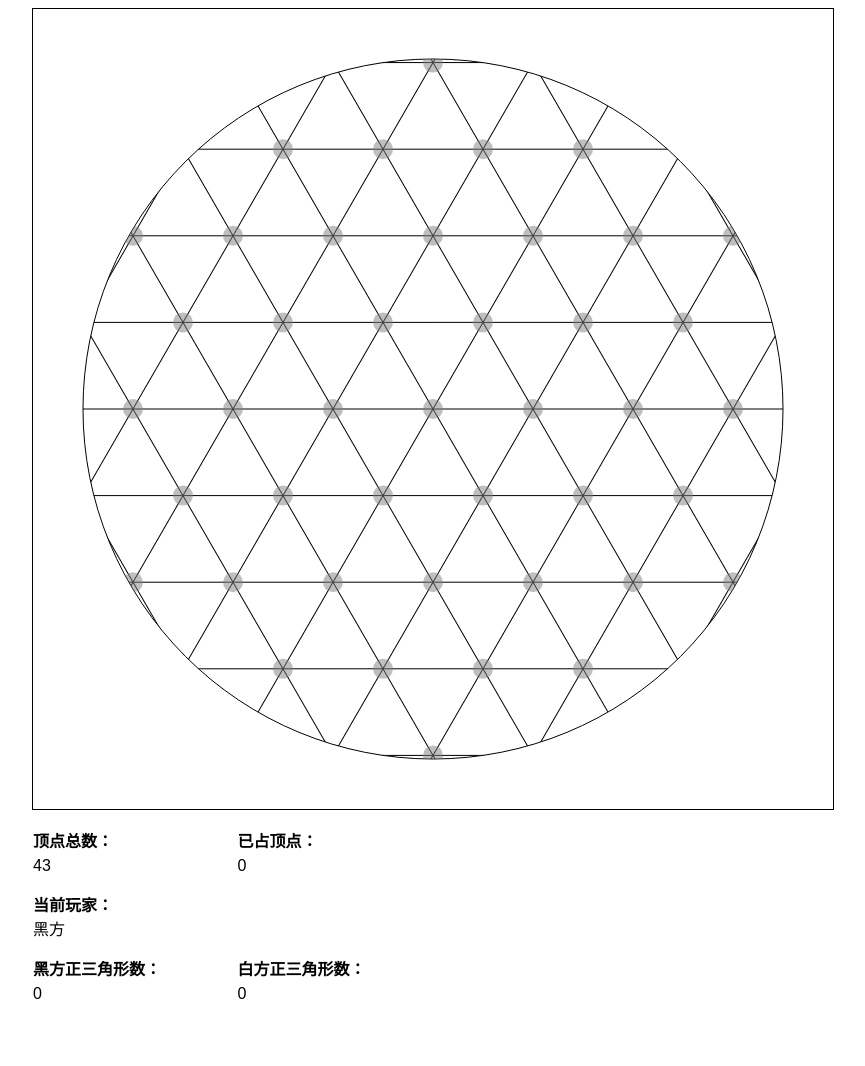
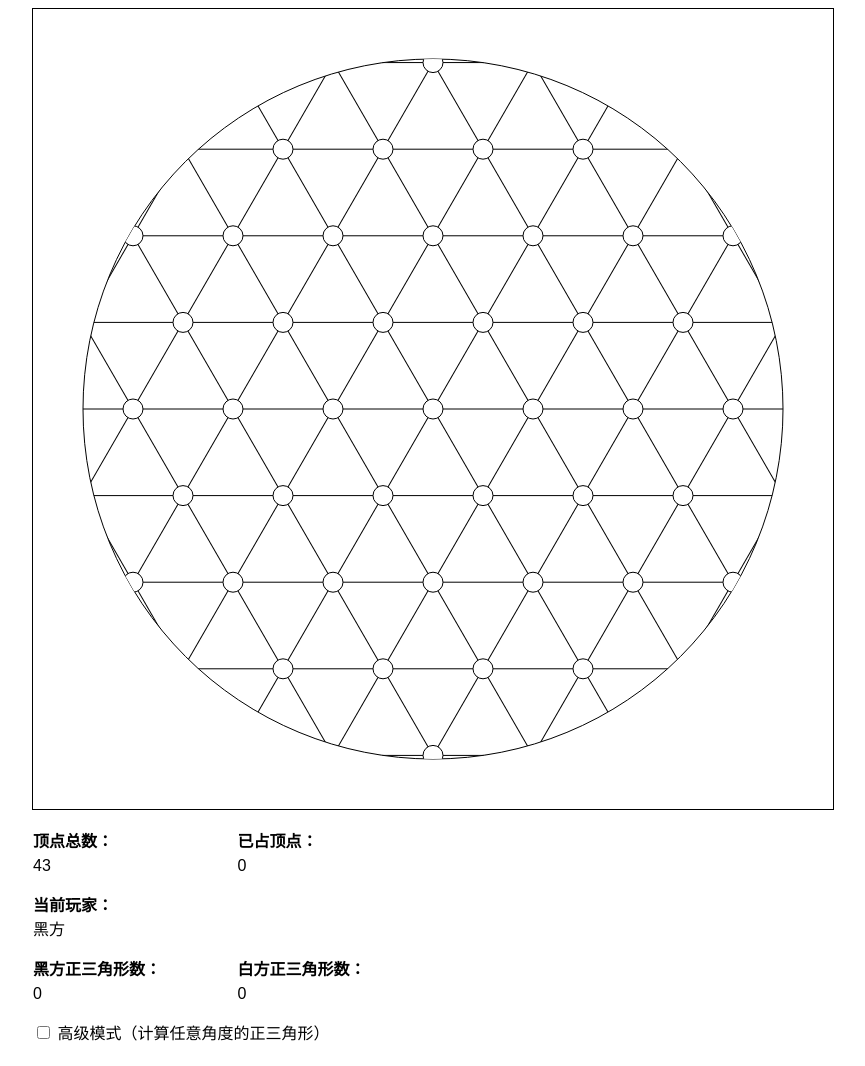
Before and after one commit to bones7456/bones7456, a plain HTML site: page triangle_chess/index.html in a window 1280 px wide. Shown: the whole page, without its empty margins (207-1072 px from the left). Before the commit the page ends 1026 px from the top, so only its background shows below. Drawn offline with Linux system fonts and the light colour scheme.

Commit message:
优化计算结果的逻辑

```diff
--- a/triangle_chess/game.js
+++ b/triangle_chess/game.js
@@ -265,7 +265,9 @@
                     const p3 = positions[k];
 
                     if (isEquilateralTriangle(p1, p2, p3)) {
-                        count++;
+                        if (advancedModeCheckbox.checked || isConnectedTriangle(p1, p2, p3)) {
+                            count++;
+                        }
                     }
                 }
             }
@@ -297,10 +299,26 @@
             if (!occupied[key]) {
                 ctx.beginPath();
                 ctx.arc(vertex.x, vertex.y, sideLength * 0.1, 0, 2 * Math.PI);
-                ctx.fillStyle = 'rgba(128, 128, 128, 0.5)';
+                ctx.fillStyle = '#fff'; // 填充颜色改为白色
+                ctx.strokeStyle = '#000'; // 添加黑色边框
                 ctx.fill();
+                ctx.stroke(); // 绘制边框
             }
         }
         ctx.restore();
     }
+
+    const advancedModeCheckbox = document.getElementById('advancedMode');
+
+    // 添加新函数：检查三角形的边是否有线连接
+    function isConnectedTriangle(p1, p2, p3) {
+        return (
+            Math.abs(p1.y - p2.y) < 1e-6 ||
+            Math.abs(p1.y - p3.y) < 1e-6 ||
+            Math.abs(p2.y - p3.y) < 1e-6
+        );
+    }
+
+    // 添加事件监听器，以便在切换高级模式时重新计算三角形数量
+    advancedModeCheckbox.addEventListener('change', updateTriangleCounts);
 })();
--- a/triangle_chess/index.html
+++ b/triangle_chess/index.html
@@ -21,6 +21,9 @@
             display: inline-block;
             width: 200px;
         }
+        .checkbox-container {
+            margin-top: 10px;
+        }
     </style>
 </head>
 <body>
@@ -37,6 +40,11 @@
         <span><strong>黑方正三角形数：</strong><span id="blackTriangles">0</span></span>
         <span><strong>白方正三角形数：</strong><span id="whiteTriangles">0</span></span>
     </p>
+    <div class="checkbox-container">
+        <label>
+            <input type="checkbox" id="advancedMode"> 高级模式（计算任意角度的正三角形）
+        </label>
+    </div>
 </div>
 <script src="game.js"></script>
 </body>
```
